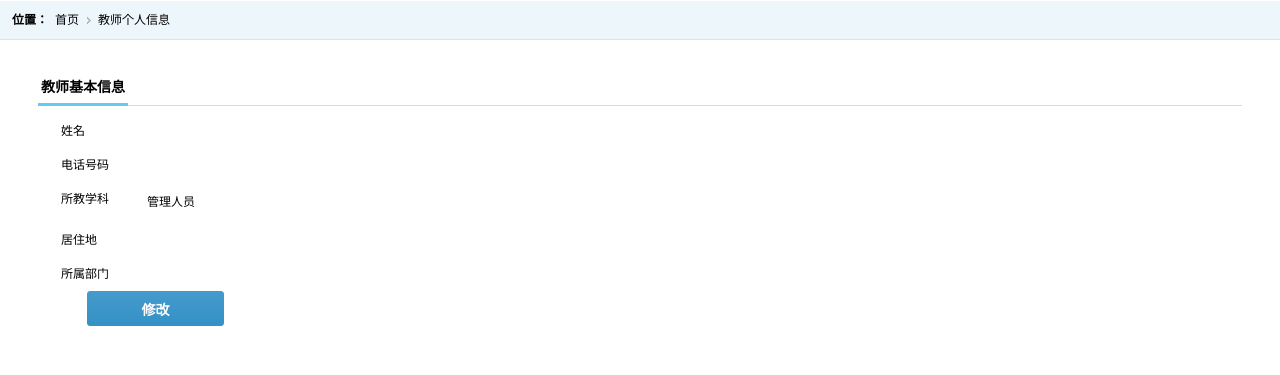
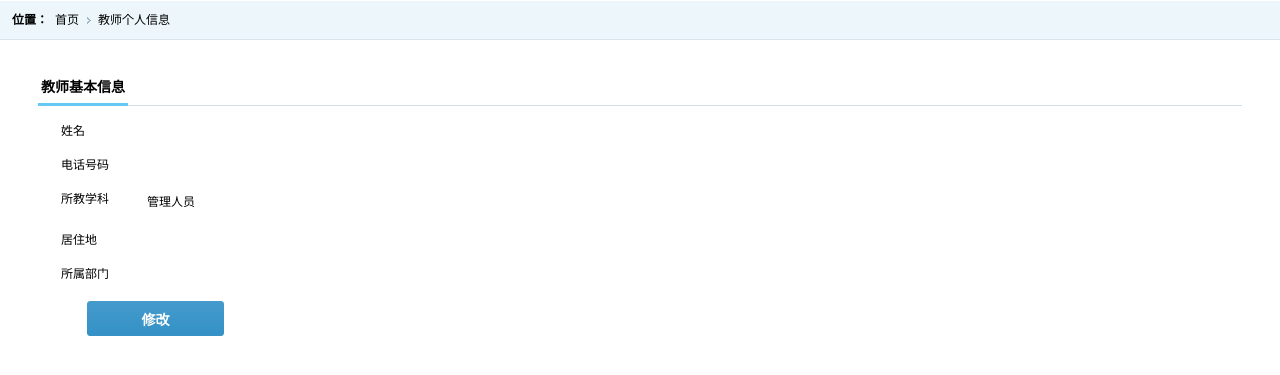
Before and after one commit to lnc2014/school, a CodeIgniter app: the page made by application/views/teacher_info.php in a window 1280 px wide. Shown: the top 375 px of the page. Run offline with CodeIgniter, Linux system fonts and the light colour scheme; data that the repository does not hold is empty.

Commit message:
修改样式

```diff
--- a/application/views/teacher_info.php
+++ b/application/views/teacher_info.php
@@ -56,7 +56,7 @@
             }elseif($teacher['department'] == 5){
                 echo '校长';
             } ?></cite></li>
-            <li><input style="margin-left: 26px;" type="button" class="btn" value="修改" onclick="javascript:window.location='/index.php/teacher/edit_info'"></li>
+            <li><input style="margin-left: 26px;margin-top: 10px;" type="button" class="btn" value="修改" onclick="javascript:window.location='/index.php/teacher/edit_info'"></li>
         </ul>
     </div>
 </div>
```
